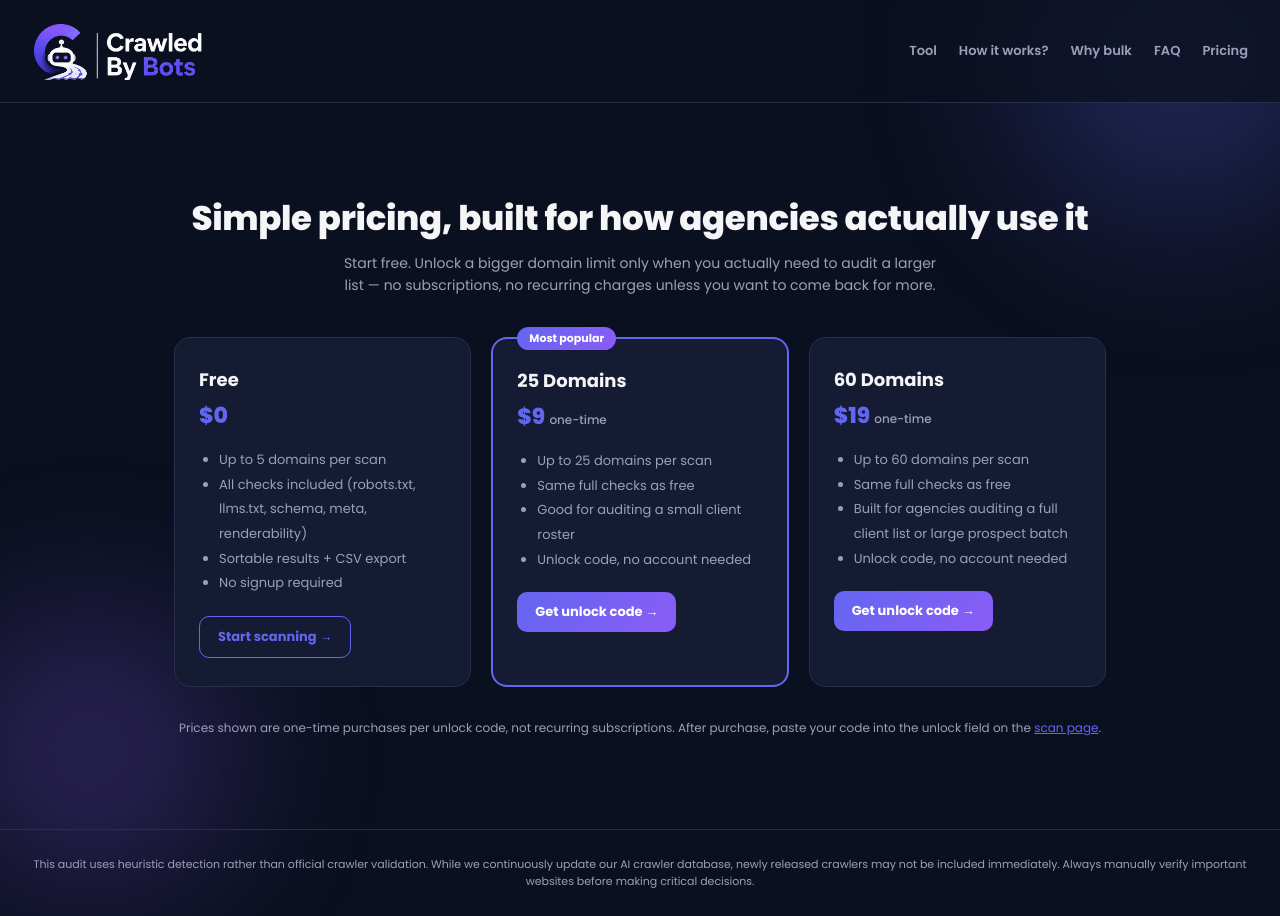
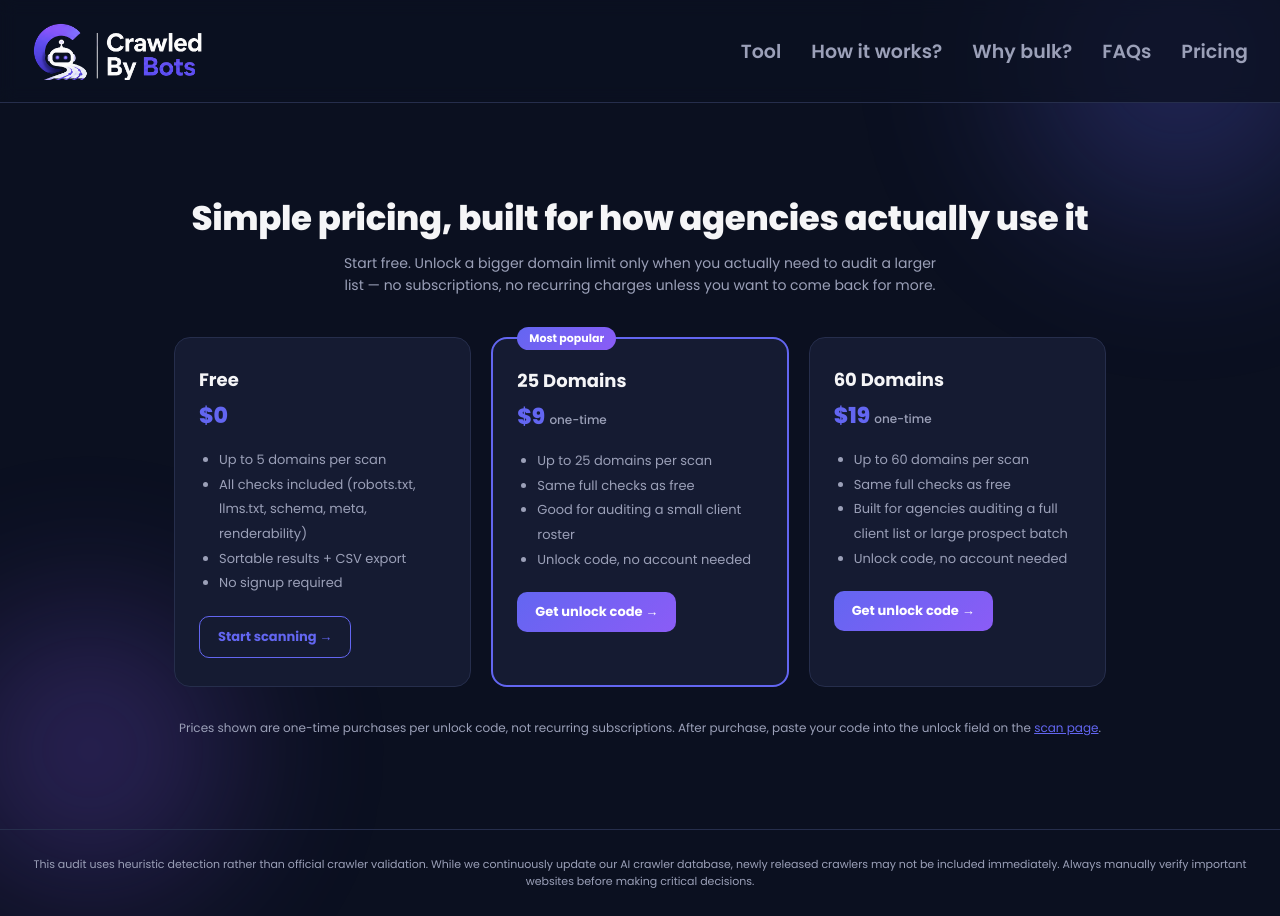
Before and after one commit to subhankhan6d-alt/ai-crawler-scanner, a website: page public/pricing.html in a window 1280 px wide. Drawn offline with Linux system fonts and the light colour scheme.

Commit message:
Update pricing.html

```diff
--- a/public/pricing.html
+++ b/public/pricing.html
@@ -5,6 +5,7 @@
 <meta name="viewport" content="width=device-width, initial-scale=1.0" />
 <title>Pricing & Plans | CrawledByBots</title>
 <meta name="description" content="Compare CrawledByBots pricing plans for AI crawler audits, bulk website scans, robots.txt validation, LLM readiness checks, and AI visibility monitoring. Choose the plan that fits your needs.">
+<meta name="robots" content="noindex, nofollow">
 <link rel="icon" type="image/png" href="/logo.png">
 <link rel="preconnect" href="https://fonts.googleapis.com">
 <link href="https://fonts.googleapis.com/css2?family=Poppins:wght@400;500;600;700;800&display=swap" rel="stylesheet">
@@ -19,12 +20,12 @@
   <div class="brand">
     <a href="/"><img src="/logo-wordmark.png" alt="CrawledByBots" class="brand-wordmark"></a>
   </div>
-  <nav class="topnav">
-    <a href="/#tool">Tool</a>
-    <a href="/#how-it-works">How it works?</a>
-    <a href="/#why-bulk">Why bulk</a>
-    <a href="/#faq">FAQ</a>
-    <a href="/pricing.html">Pricing</a>
+  <nav class="topnav" style="gap: 30px;">
+    <a href="/#tool" style="font-size: 19px;">Tool</a>
+    <a href="/#how-it-works" style="font-size: 19px;">How it works?</a>
+    <a href="/#why-bulk" style="font-size: 19px;">Why bulk?</a>
+    <a href="/#faq" style="font-size: 19px;">FAQs</a>
+    <a href="/pricing.html" style="font-size: 19px;">Pricing</a>
   </nav>
 </header>
 
```
